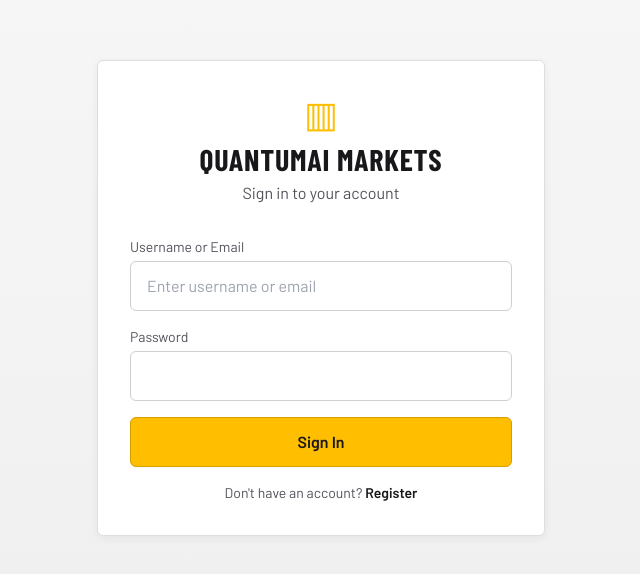
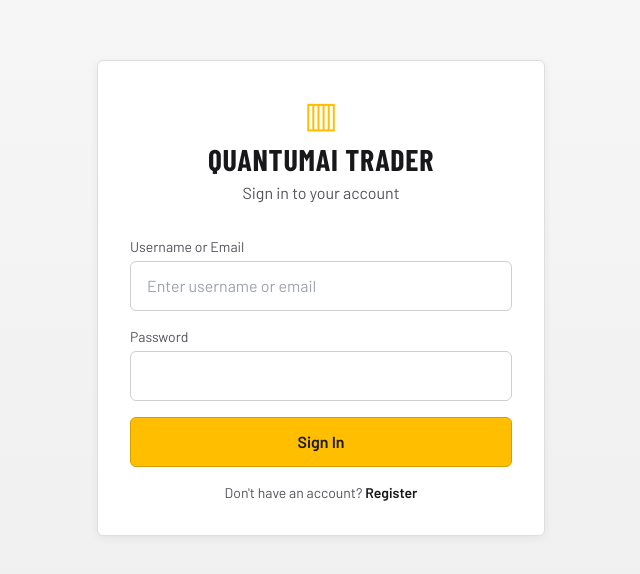
Before and after one commit to Eguono22/My-QuantumAI-App, a React (Create React App) app in the folder frontend/: page /login in a window 1280 px wide. Shown: the part 102-676 px from the top of the page, without its empty margins (319-959 px from the left). Built offline with nearby package versions, Linux system fonts and the light colour scheme; no server answers.

Commit message:
Rename QuantumAI Markets title to QuantumAI Trader

```diff
--- a/frontend/src/components/Navbar.js
+++ b/frontend/src/components/Navbar.js
@@ -18,7 +18,7 @@ export default function Navbar({ user, onLogout, onToggleSidebar }) {
           <Link to="/" className="flex items-center space-x-3">
             <span className="text-xl md:text-2xl text-market-yellow">▥</span>
             <span className="text-xl md:text-2xl font-display font-bold tracking-wide uppercase">
-              QuantumAI Markets
+              QuantumAI Trader
             </span>
           </Link>
         </div>
--- a/frontend/src/pages/Login.js
+++ b/frontend/src/pages/Login.js
@@ -29,7 +29,7 @@ export default function Login({ onLogin }) {
       <div className="w-full max-w-md market-panel p-8 rounded-md animate-fadeRise">
         <div className="text-center mb-8">
           <span className="text-4xl text-market-yellow">▥</span>
-          <h1 className="text-3xl font-display font-bold text-zinc-900 mt-2 uppercase tracking-wide">QuantumAI Markets</h1>
+          <h1 className="text-3xl font-display font-bold text-zinc-900 mt-2 uppercase tracking-wide">QuantumAI Trader</h1>
           <p className="text-zinc-600 mt-1">Sign in to your account</p>
         </div>
         {error && <Alert type="error" message={error} onClose={() => setError('')} />}
```
Also changed, not shown: 1 other file (tests, documents, lock files or other folders).
